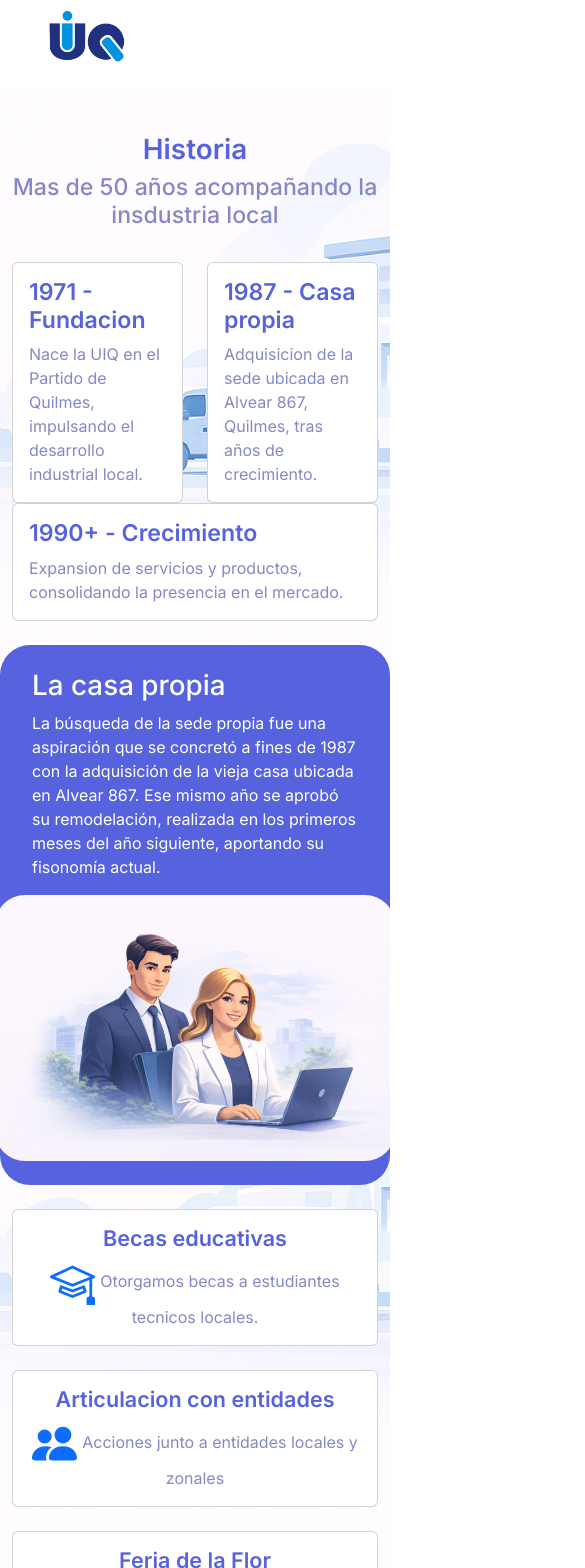
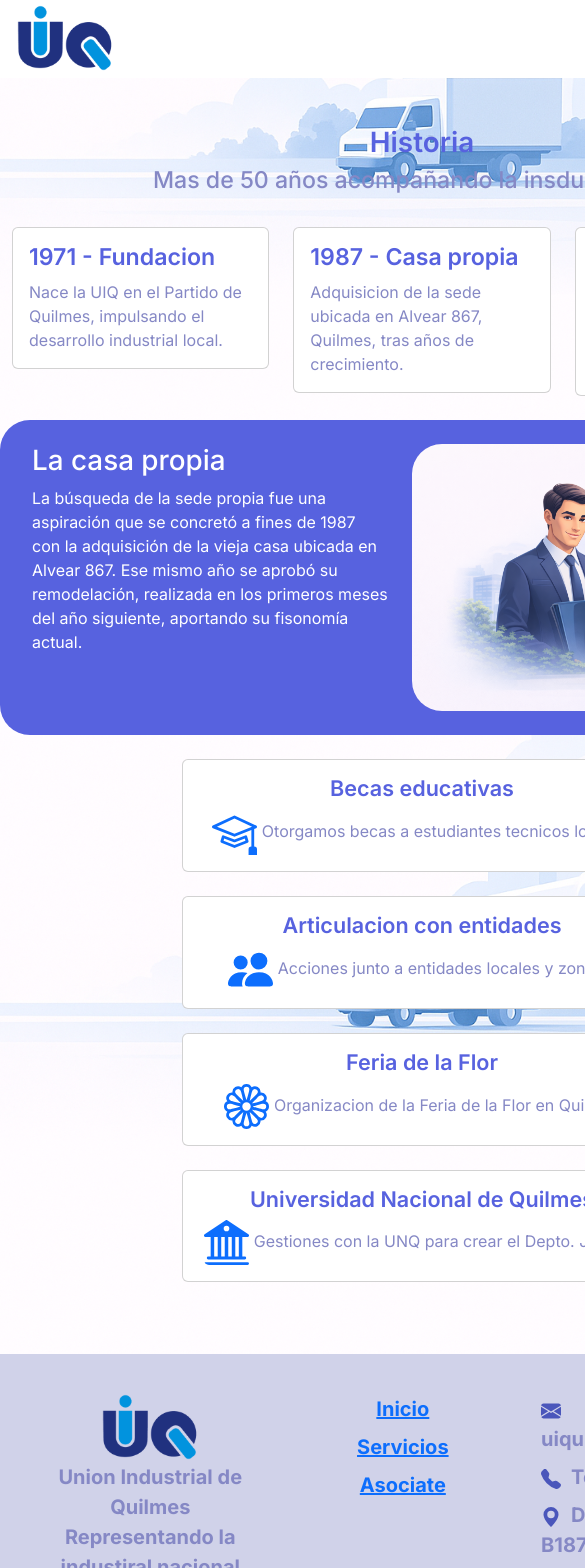
Before and after one commit to LuciBrito/uq-front, a React (Vite) app: page /historia in a window 390 px wide. Shown: the top 1568 px of the page, 585 px wide, since content can reach past the window. Built offline with nearby package versions, Linux system fonts and the light colour scheme.

Commit message:
Cambios 12/01

```diff
--- a/index.html
+++ b/index.html
@@ -3,7 +3,7 @@
   <head>
     <meta charset="UTF-8" />
     <link rel="icon" type="image/svg+xml" href="/vite.svg" />
-    <meta name="viewport" content="width=device-width, initial-scale=1.0" />
+    <meta name="viewport" content="width=device-width, initial-scale=1" />
     <title>uq-app</title>
   </head>
   <body>
--- a/src/LandingBodyInfo.jsx
+++ b/src/LandingBodyInfo.jsx
@@ -8,7 +8,7 @@
 
 export default function LandingBodyInfo() {
   return (
-    <Container className='landing-container container-fix align-items-center py-4 media-aux ' style={{marginTop:'100px'}}>
+    <Container className='landing-container container-fix align-items-center py-4 media-aux '>
         <Row >
           <Col>
              <h1 className='info-text-h1 pb-4'> ¿QUE HACEMOS? </h1>
--- a/src/LandingFooter.jsx
+++ b/src/LandingFooter.jsx
@@ -30,28 +30,18 @@
                 </Col>
                 <Col className="text-center py-3 ">
                     <ul className='list-unstyled'>
-                        <li className='info-text-p pb-2'>
-                            <Link>
+                        <li className='info-text-p pb-2 '>
+                            <Link to='/'>
                                 Inicio
                             </Link>
                         </li>
                         <li className='info-text-p pb-2'>
-                            <Link>
-                                Quienes somos
-                            </Link>
-                        </li>
-                        <li className='info-text-p pb-2'>
-                            <Link>
+                            <Link to='/servicios'>
                                 Servicios
                             </Link>
                             </li>
                         <li className='info-text-p pb-2'>
-                            <Link>
-                                Capacitacion
-                            </Link>
-                            </li>
-                        <li className='info-text-p pb-2'>
-                            <Link>
+                            <Link to='/'>
                                 Asociate
                             </Link>
                         </li>
--- a/src/LandingHeader.jsx
+++ b/src/LandingHeader.jsx
@@ -3,117 +3,170 @@
 
 import logo from './img/logo-quilmes.png';
 
+export default function LandingHeader() {
+  // Estado para controlar la visibilidad del MENÚ COMPLETO en móviles
+  const [isMobileMenuOpen, setIsMobileMenuOpen] = useState(false);
 
-export default function LandingHeader() {
-  // Estado para controlar si el submenú de 'Historia' está visible.
-  const [menuOpen, setMenuOpen] = useState(false);
+  // 💡 ESTADO CLAVE: Rastrea qué dropdown está abierto.
+  // Será 'institucional', 'departamentos', o null/'' si ninguno está abierto.
+  const [openDropdown, setOpenDropdown] = useState(null);
 
-  const menuOpenRef = useRef(null);
+  const menuRef = useRef(null);
 
-  // Función para alternar el estado (mostrar/ocultar)
-  const toggleMenu = () => {
-    setMenuOpen(prev => !prev);
+  // Función para alternar el estado del Menú Principal Móvil
+  const toggleMobileMenu = () => {
+    setIsMobileMenuOpen(prev => !prev);
+    // Al abrir/cerrar el menú principal, cerramos cualquier submenú abierto
+    setOpenDropdown(null);
   };
+
+  // 💡 NUEVA FUNCIÓN: Alternar un dropdown específico por su ID
+  const toggleDropdown = (id) => {
+    // Si el dropdown actual (id) ya está abierto, lo cerramos (null).
+    // Si está cerrado, abrimos el nuevo dropdown (id).
+    setOpenDropdown(prevId => (prevId === id ? null : id));
+  };
+
+  // Función para cerrar todo al navegar
+  const closeAllMenus = () => {
+      setIsMobileMenuOpen(false);
+      setOpenDropdown(null); // Cerramos cualquier submenú
+  }
+
+  // Lógica para cerrar el menú si se hace clic fuera
   useEffect(() => {
-    // Función que se ejecuta en cualquier clic en el documento
     function handleClickOutside(event) {
-      // 4. Comprobar si el menú está visible Y si el clic NO ocurrió dentro del contenedor
-      //    (El 'current' es el elemento <li> al que apuntamos con useRef)
-      if (menuOpen && menuOpenRef.current && !menuOpenRef.current.contains(event.target)) {
-        setMenuOpen(false); // Si es clic afuera, ¡ciérralo!
+      if (isMobileMenuOpen && menuRef.current && !menuRef.current.contains(event.target)) {
+        closeAllMenus();
       }
     }
 
-    // 5. Adjuntar el detector de eventos al documento cuando el componente se monta
     document.addEventListener("mousedown", handleClickOutside);
-
-    // 6. Función de limpieza: Se ejecuta cuando el componente se desmonta (o el efecto se vuelve a ejecutar)
-    //    Esto es VITAL para evitar fugas de memoria y que la función siga corriendo inútilmente
     return () => {
       document.removeEventListener("mousedown", handleClickOutside);
     };
-  }, [menuOpen]); // 7. La dependencia asegura que se reevalúe cuando el estado del menú cambie
+  }, [isMobileMenuOpen]);
+
+  // Función auxiliar para determinar si un dropdown está abierto
+  const isDropdownOpen = (id) => openDropdown === id;
+
 
   return (
     <header>
       <nav>
-        <ul>
         <div className="header-logo">
           <img src={logo} alt="Logo de la empresa" />
         </div>
-        </ul>
 
-        <ul className="nav-links aux-none">
-          <li>
-            <Link to="/">
-              Inicio
-            </Link></li>
+        <button
+          className="burger-menu-button"
+          onClick={toggleMobileMenu}
+        >
+          {isMobileMenuOpen ? '✕' : '☰'}
+        </button>
+
+        {/* MENÚ DE ESCRITORIO */}
+        <ul className="nav-links desktop-nav">
+          <li><Link to="/">Inicio</Link></li>
+
+          {/* ÍTEM INSTITUCIONAL (DROPDOWN DE ESCRITORIO) */}
           <li className='nav-item dropdown-container'
-          ref={menuOpenRef}>
+              onClick={() => toggleDropdown('institucional-desktop')}
+          >
             <Link to="/"
               className="dropdown-link"
-              onClick={(e) => {
-                e.preventDefault(); // Detiene la navegación de la URL
-                toggleMenu();
-              }}
+              onClick={(e) => e.preventDefault()}
             >
               Institucional
             </Link>
-
-          {menuOpen && (
-            <ul className="dropdown-menu">
-              <li><Link to="/historia" onClick={() => setMenuOpen(false)}>Historia</Link></li>
-              <li><Link to="/comision-directiva" onClick={() => setMenuOpen(false)}>Comision directiva</Link></li>
-              <li><Link to="/socios" onClick={() => setMenuOpen(false)}>Socios</Link></li>
+            {/* 💡 Comprobamos si el dropdown 'institucional-desktop' está abierto */}
+            {isDropdownOpen('institucional-desktop') && (
+              <ul className="dropdown-menu" onClick={closeAllMenus}>
+                <li><Link to="/historia">Historia</Link></li>
+                <li><Link to="/comision-directiva">Comision directiva</Link></li>
+                <li><Link to="/socios">Socios</Link></li>
               </ul>
             )}
           </li>
-          <li>
-            <Link to="">
+
+          {/* ÍTEM DEPARTAMENTOS (DROPDOWN DE ESCRITORIO) */}
+          <li className='nav-item dropdown-container'
+              onClick={() => toggleDropdown('departamentos-desktop')}
+          >
+            <Link to="/"
+              className="dropdown-link"
+              onClick={(e) => e.preventDefault()}
+            >
               Departamentos
             </Link>
+            {/* 💡 Comprobamos si el dropdown 'departamentos-desktop' está abierto */}
+            {isDropdownOpen('departamentos-desktop') && (
+              <ul className="dropdown-menu" onClick={closeAllMenus}>
+                <li><Link to="/">Jovenes Empresarios</Link></li>
+                <li><Link to="/">Parques Industriales</Link></li>
+                <li><Link to="/socios">Comercio Exterior</Link></li>
+              </ul>
+            )}
           </li>
-          <li>
-            <Link to="/Servicios">
-              Servicios
-            </Link>
-          </li>
-          <li>
-            <Link to="">
-              Capacitación
-            </Link>
-          </li>
+
+          <li><Link to="/Servicios">Servicios</Link></li>
+          <li><Link to="">Capacitación</Link></li>
           <li><Link to="#" className="btn-header">Asociate</Link></li>
         </ul>
       </nav>
 
+      {/* MENÚ MÓVIL DESPLEGABLE */}
+      {isMobileMenuOpen && (
+          <div className="mobile-menu-overlay" ref={menuRef}>
+            <ul className="mobile-nav-links">
+                <li><Link to="/" onClick={closeAllMenus}>Inicio</Link></li>
+
+                {/* ÍTEM INSTITUCIONAL (DROPDOWN MÓVIL) */}
+                <li className='nav-item dropdown-container'>
+                    <Link to="#"
+                          className="dropdown-link"
+                          onClick={(e) => {
+                                e.preventDefault();
+                                toggleDropdown('institucional-mobile'); // ID único
+                          }}>
+                        Institucional {isDropdownOpen('institucional-mobile') ? ' ▲' : ' ▼'}
+                    </Link>
+                    {/* 💡 Comprobamos si el dropdown 'institucional-mobile' está abierto */}
+                    {isDropdownOpen('institucional-mobile') && (
+                      <ul className="dropdown-menu mobile-dropdown">
+                        <li><Link to="/historia" onClick={closeAllMenus}>Historia</Link></li>
+                        <li><Link to="/comision-directiva" onClick={closeAllMenus}>Comision directiva</Link></li>
+                        <li><Link to="/socios" onClick={closeAllMenus}>Socios</Link></li>
+                      </ul>
+                    )}
+                </li>
+
+                {/* ÍTEM DEPARTAMENTOS (DROPDOWN MÓVIL) */}
+                <li className='nav-item dropdown-container'>
+                    <Link to="#"
+                          className="dropdown-link"
+                          onClick={(e) => {
+                                e.preventDefault();
+                                toggleDropdown('departamentos-mobile'); // ID único
+                          }}>
+                        Departamentos {isDropdownOpen('departamentos-mobile') ? ' ▲' : ' ▼'}
+                    </Link>
+                    {/* 💡 Comprobamos si el dropdown 'departamentos-mobile' está abierto */}
+                    {isDropdownOpen('departamentos-mobile') && (
+                      <ul className="dropdown-menu mobile-dropdown">
+                        <li><Link to="/" onClick={closeAllMenus}>Jovenes Empresarios</Link></li>
+                        <li><Link to="/" onClick={closeAllMenus}>Parques Industriales</Link></li>
+                        <li><Link to="/" onClick={closeAllMenus}>Comercio Exterior</Link></li>
+                      </ul>
+                    )}
+                </li>
+
+                <li><Link to="/Servicios" onClick={closeAllMenus}>Servicios</Link></li>
+                <li><Link to="#" onClick={closeAllMenus}>Capacitación</Link></li>
+                <li className='mobile-button'><Link to="#" className="btn-header" onClick={closeAllMenus}>Asociate</Link></li>
+            </ul>
+          </div>
+      )}
     </header>
   );
 }
-
-/*
-
-
-          <a
-            href="#historia"
-            className="dropdown-link"
-            onClick={(e) => {
-              e.preventDefault(); // Detiene la navegación de la URL
-              toggleDropdown();
-            }}
-          >
-            Historia
-            Cambiamos la flecha según el estado para mejor feedback
-            <span className="dropdown-arrow"> {isDropdownVisible ? ' ▲' : ' ▼'}</span>
-          </a>
-
-          Submenú desplegable, visible si isDropdownVisible es true
-          {isDropdownVisible && (
-            <ul className="dropdown-menu">
-               Opciones del submenú
-              <li><a href="#origenes">Orígenes</a></li>
-              <li><a href="#trayectoria">Trayectoria</a></li>
-              <li><a href="#hitos">Hitos Clave</a></li>
-            </ul>
-          )}
-  */
--- a/src/css/styles.css
+++ b/src/css/styles.css
@@ -25,7 +25,7 @@
     color: #8588C5;
     padding: 5px 0;
     height: 80px;
-    position: fixed; /* Fija el elemento respecto a la ventana */
+    position: sticky; /* Fija el elemento respecto a la ventana */
     top: 0;          /* Lo pega en la parte superior */
     left: 0;         /* Lo pega a la izquierda */
     width: 100%;     /* Ocupa todo el ancho */
@@ -417,7 +417,7 @@
 /* AUXILIARES */
 
 .container-fix{
-    margin-top: 100px !important;
+
 }
 
 .text-title{
@@ -432,163 +432,187 @@
     color: white;
 }
 
+/* Ocultar el botón de hamburguesa por defecto (solo se verá en móvil) */
+.burger-menu-button {
+    display: none;
+    border: none;
+    background: transparent;
+    font-size: 30px;
+    cursor: pointer;
+    color: #5762DF; /* Color de tu marca */
+    padding: 0;
+    line-height: 1;
+}
+
+/* Contenedor del menú que aparece al hacer clic */
+.mobile-menu-overlay {
+    position: absolute;
+    top: 80px; /* Debajo de la altura de tu header fijo */
+    left: 0;
+    width: 100%;
+    background-color: white; /* Color de fondo del menú desplegado */
+    box-shadow: 0 4px 6px rgba(0, 0, 0, 0.1);
+    z-index: 90;
+    padding-bottom: 20px;
+}
+
+.mobile-nav-links {
+    display: flex;
+    flex-direction: column;
+    list-style: none;
+    padding: 0;
+    margin: 0;
+    width: 100%;
+}
+
+.mobile-nav-links li {
+    width: 100%;
+    border-bottom: 1px solid #eee;
+}
+
+.mobile-nav-links li a {
+    display: block;
+    padding: 15px 20px;
+    text-decoration: none;
+    color: #8588C5;
+    font-weight: 700;
+}
+
+.mobile-nav-links li a:hover {
+    background-color: #f7f7f7;
+    color: #283afc;
+}
+
+/* Ajustes específicos para el botón Asociate en móvil */
+.mobile-button {
+    padding: 15px 20px;
+}
 
 
-/* Media Queries para Tablets y Móviles grandes (hasta 768px) */
+/* Submenú Institucional dentro del menú móvil */
+.mobile-dropdown {
+    position: static; /* Cambia a static para que se muestre en línea */
+    background-color: #f7f7f7;
+    border: none;
+    width: 100%;
+    padding-left: 20px;
+}
+.mobile-dropdown li a {
+    padding: 10px 20px;
+}
+
+
+
+/* Media Queries */
 @media (max-width: 768px) {
-    /* **GENERAL** */
-    /* Usar 'width: 100%' en lugar de 'min-width: 100vh' para evitar barras de desplazamiento horizontales */
-    html, body {
-        width: 100%;
-        min-width: unset; /* Desactivamos el min-width problemático */
-        overflow-x: hidden; /* Ocultamos la barra horizontal si aparece */
-        display: block; /* Volvemos a comportamiento normal */
+     html, body{
+        min-width: 100vh;
+        display: flex;
     }
-    .media-aux {
-        width: 100% !important; /* Ajustamos para que ocupen todo el ancho */
-    }
-    .container-fix {
-        margin-top: 85px !important; /* Ajuste si el header cambia de altura */
+   .aux-none{
+        display: none !important;
     }
 
-    /* **HEADER/NAV** */
-    header {
-        height: auto; /* Permitimos que se ajuste */
-        padding: 10px 0;
+    .media-aux {
+        width: 100vh;
+
     }
-    header nav {
-        justify-content: space-between; /* Mejora la separación */
-        padding: 0 15px; /* Añade relleno a los lados */
-    }
-    /* El logo se mantiene bien */
-
-    /* **SECCIÓN DE TÍTULO (Landing)** */
-    .container-title {
+   header {
+        position: sticky;
+        top: 0;
+        z-index: 100;
         height: auto;
-        padding-top: 100px; /* Separación después del header fijo */
-        padding-bottom: 50px;
-    }
-    .container-title .container-text-title {
-        width: 90%; /* Ocupa casi todo el ancho */
-        margin-left: 5%; /* Centrado simple */
-        text-align: center; /* Centramos el texto */
-    }
-    .landing-row h1 {
-        font-size: 60px; /* Reducción de tamaño */
-        text-align: center;
-    }
-    .landing-row h3 {
-        font-size: 30px; /* Reducción de tamaño */
-        text-align: center;
-    }
-    .container-text-links {
-        display: flex;
-        flex-direction: column; /* Botones apilados */
-        align-items: center;
-        gap: 15px;
-    }
-    .container-text-links a {
-        width: 80%; /* Hacer los botones más anchos */
-        margin-right: 0;
-        text-align: center;
     }
 
-    /* **SECCIÓN DE INFO (Cuerpo)** */
-    .container-body-info {
-        flex-direction: column; /* Apilamos la imagen y el texto */
-        height: auto; /* Permitimos que crezca */
-        padding: 50px 0;
-        gap: 30px;
-    }
-    .container-body-info .info-slider,
-    .container-body-info .info-text {
-        width: 90%; /* Ambos ocupan casi todo el ancho */
-        height: auto;
-    }
-    .info-text-h1 {
-        font-size: 40px;
-    }
-    .info-text-h2 {
-        font-size: 28px;
-    }
-    .info-text-h3 {
-        font-size: 22px;
-    }
-    .info-text-p {
-        font-size: 16px;
+    .desktop-nav {
+        display: none !important;
     }
 
-    /* **CARTAS (Cards)** */
-    /* Mantenemos tus estilos de grid para las cartas, que funcionan bien */
+    /* 2. Mostrar el botón de hamburguesa */
+    .burger-menu-button {
+        display: block;
+    }
+
+    /* 3. Ajuste de la navegación principal */
+    header nav {
+        justify-content: space-between; /* Para que el logo y el botón estén a los lados */
+        padding: 0 15px; /* Relleno a los lados para respirar */
+        display: flex;
+        flex-direction: row;
+    }
+
+    .landing-container {
+        height: auto !important;
+    }
     .cards-container {
         display: grid;
-        grid-template-columns: repeat(auto-fit, minmax(250px, 1fr)); /* Pequeña reducción del min-width */
-        gap: 20px;
-        padding: 0 15px; /* Añade relleno para que no se peguen a los bordes */
+        grid-template-columns: repeat(auto-fit, minmax(280px, 1fr));
+        gap: auto;
+        flex-wrap: none !important;
+
+
     }
-    .card-info {
-        max-width: 100% !important; /* Permitimos que se estiren al 100% de la columna */
+       .card-info{
+        max-width: 15rem !important;
     }
 
-    /* Tus estilos existentes (se mantienen): */
-    .aux-none{ display: none !important; }
-    .landing-container { height: auto !important; }
-    /* ... otros estilos que ya tenías ... */
+
 }
 
-/* Media Queries para Móviles Pequeños (hasta 480px) */
 @media (max-width: 480px) {
-    /* **GENERAL** */
-    /* Aseguramos que los estilos de 768px se hereden y ajustamos solo lo necesario */
-    html, body {
-        /* Se usa el ajuste de 768px */
+       html, body{
+        min-width: 100vh;
+        display: flex;
     }
-    .media-aux {
-        /* Se usa el ajuste de 768px */
+     .aux-none{
+        display: none !important;
     }
 
-    /* **HEADER/NAV** */
-    /* Ajustamos el logo y la navegación para ahorrar espacio */
-    header nav .header-logo img {
-        width: 80px; /* Logo ligeramente más pequeño */
+
+
+    .desktop-nav {
+        display: none !important;
     }
 
-    /* **SECCIÓN DE TÍTULO (Landing)** */
-    .landing-row h1 {
-        font-size: 45px; /* Reducción adicional */
-    }
-    .landing-row h3 {
-        font-size: 25px;
+    /* 2. Mostrar el botón de hamburguesa */
+    .burger-menu-button {
+        display: block;
     }
 
-    /* **SECCIÓN DE INFO (Cuerpo)** */
-    .info-text-h1 {
-        font-size: 30px; /* Reducción de tamaño */
-    }
-    .info-text-h2 {
-        font-size: 22px;
-    }
-    .info-text-h3 {
-        font-size: 18px;
-    }
-    .info-text-p {
-        font-size: 14px;
+    /* 3. Ajuste de la navegación principal */
+    header nav {
+        justify-content: space-between; /* Para que el logo y el botón estén a los lados */
+        padding: 0 15px; /* Relleno a los lados para respirar */
+              display: flex;
+        flex-direction: row;
     }
 
-    /* **CARTAS (Cards)** */
+
+    .media-aux {
+         min-width: 100vh !important;
+
+    }
+        .landing-container {
+        height: auto !important;
+    }
+
+    .info-text-h1 {
+        font-size: 33px;
+    }
+
+
     .cards-container {
-        /* Forzamos una sola columna para las cartas si es demasiado estrecho */
-        grid-template-columns: 1fr;
+        display: grid;
+        grid-template-columns: repeat(auto-fit, minmax(280px, 1fr));
+        gap: 24px;
+        flex-wrap: none !important;
+
     }
     .card-info{
-        max-width: 100% !important;
+        max-width: 15rem !important;
     }
+}
 
-    /* Tus estilos existentes (se mantienen): */
-    .aux-none{ display: none !important; }
-    .landing-container { height: auto !important; }
-    /* ... otros estilos que ya tenías ... */
-}
 
 /* Media queries para laptops */
 
```
Lines whose indentation alone changed are shown as unchanged.
